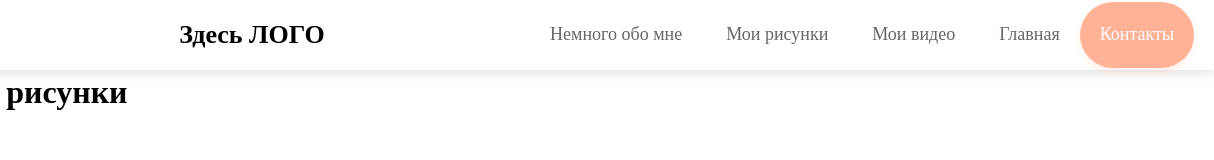
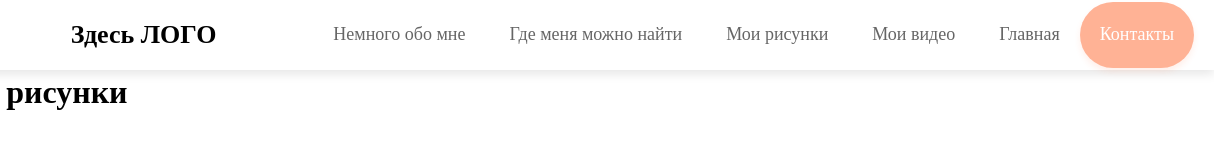
Before and after one commit to Godse361/Peters_work, a plain HTML site: page index.html in a window 1280 px wide. Shown: the full height of the page, 66-1280 px from the left. Drawn offline with Linux system fonts and the light colour scheme.

Commit message:
nevbar menu

```diff
--- a/index.html
+++ b/index.html
@@ -22,6 +22,7 @@
             <div class="navbar-wrap">
                 <ul class="navbar-menu">
                     <li><a href="#">Немного обо мне</a></li>
+                    <li><a href="#">Где меня можно найти</a></li>
                     <li><a href="#">Мои рисунки</a></li>
                     <li><a href="#">Мои видео</a></li>
                     <li><a href="#">Главная</a></li>
```
